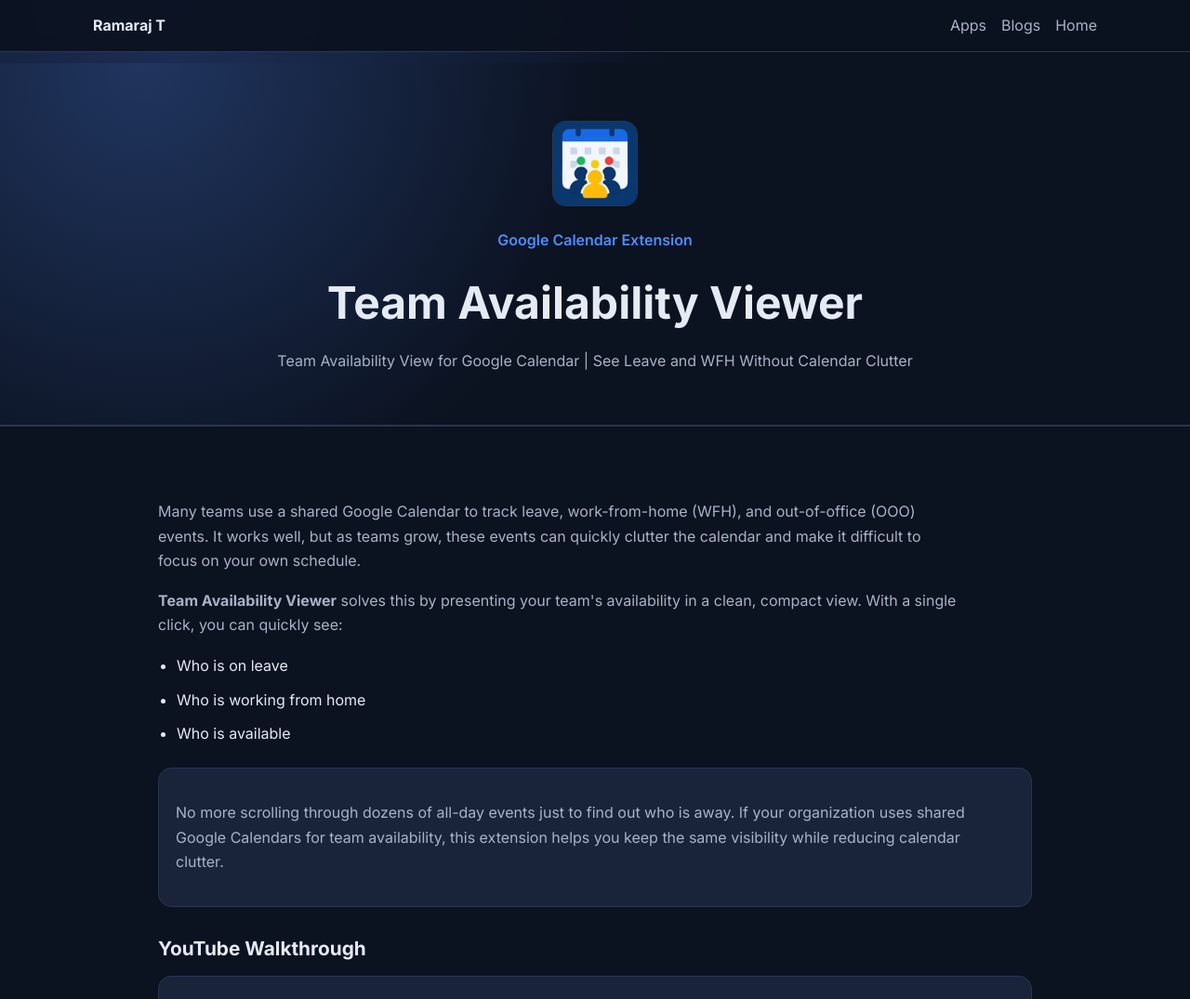
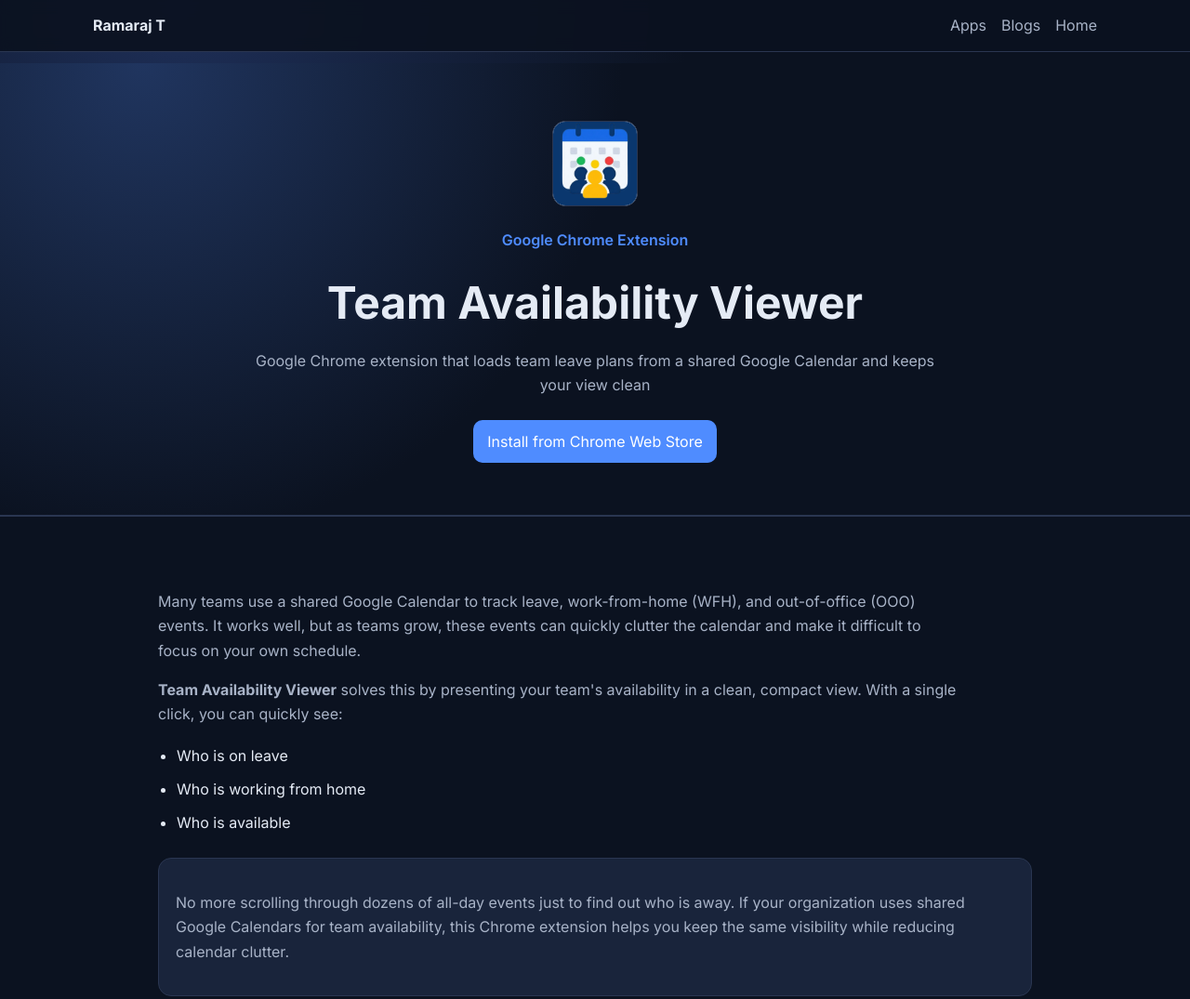
Before and after one commit to jsramraj/jsramraj.github.io, a plain HTML site: page apps/team-availability-viewer/index.html in a window 1280 px wide. Shown: the top 1075 px of the page at 93% size. Drawn offline with Linux system fonts and the light colour scheme; grey boxes are pictures that could not be loaded.

Commit message:
link the team availablity viewer chrome extension page

```diff
--- a/apps/team-availability-viewer/index.html
+++ b/apps/team-availability-viewer/index.html
@@ -3,10 +3,10 @@
   <head>
     <meta charset="UTF-8" />
     <meta name="viewport" content="width=device-width, initial-scale=1.0" />
-    <title>Team Availability Viewer | Google Calendar</title>
+    <title>Team Availability Viewer | Google Chrome Extension</title>
     <meta
       name="description"
-      content="Team Availability Viewer for Google Calendar helps teams see leave, WFH, and availability without cluttering personal calendars."
+      content="Team Availability Viewer is a Google Chrome extension that shows team leave plans from shared Google Calendar without cluttering your personal calendar."
     />
     <link rel="icon" href="../../favicon.png" type="image/png" />
     <link rel="preconnect" href="https://fonts.googleapis.com" />
@@ -133,9 +133,18 @@
       <div class="hero-view">
         <div class="container">
           <img src="../team-availability-viewer/team-availability-viewer.png" alt="Team Availability Viewer logo" class="logo" />
-          <p class="eyebrow">Google Calendar Extension</p>
+          <p class="eyebrow">Google Chrome Extension</p>
           <h1>Team Availability Viewer</h1>
-          <p class="subtitle">Team Availability View for Google Calendar | See Leave and WFH Without Calendar Clutter</p>
+          <p class="subtitle">Google Chrome extension that loads team leave plans from a shared Google Calendar and keeps your view clean</p>
+          <div class="hero-actions">
+            <a
+              class="btn btn-primary"
+              href="https://chromewebstore.google.com/detail/team-availability-viewer/polnfdjjfdgnfkbihopdhcndmnlmfilj"
+              target="_blank"
+              rel="noopener noreferrer"
+              aria-label="Install Team Availability Viewer from Chrome Web Store"
+            >Install from Chrome Web Store</a>
+          </div>
         </div>
       </div>
     </header>
@@ -161,7 +170,7 @@
         <div class="note-card">
           <p>
             No more scrolling through dozens of all-day events just to find out who is away.
-            If your organization uses shared Google Calendars for team availability, this extension helps you keep the same visibility while reducing calendar clutter.
+            If your organization uses shared Google Calendars for team availability, this Chrome extension helps you keep the same visibility while reducing calendar clutter.
           </p>
         </div>
 
```
Also changed, not shown: apps/index.html (+2 -2 lines), apps/team-availability-viewer/privacy.html (+2 -2 lines), apps/team-availability-viewer/terms.html (+4 -4 lines).
